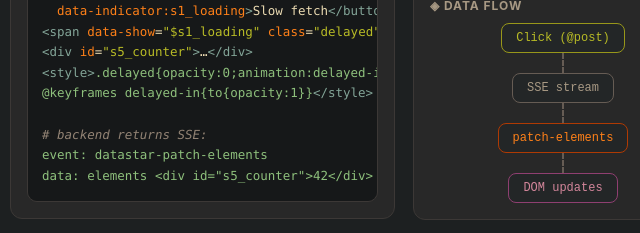
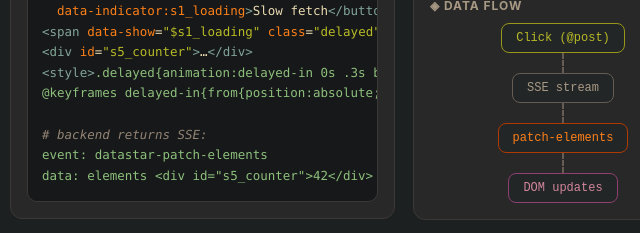
Before and after one commit to derekr/datastar-patterns, a plain HTML site: page index.html in a window 1280 px wide. Shown: the part 355-588 px from the top of the page, 539-1179 px from the left. Drawn offline with Linux system fonts and the light colour scheme.

Commit message:
step1: delayed spinner also defers layout, not just paint

```diff
--- a/index.html
+++ b/index.html
@@ -78,8 +78,8 @@
   .sig { font-family:ui-monospace, monospace; font-size:12px; color:var(--muted); }
   .live-chip { display:inline-block; background:rgba(184,187,38,.1); border:1px solid rgba(184,187,38,.5); color:var(--green); border-radius:99px; padding:0 8px; font-size:11px; font-style:normal; font-weight:400; margin-left:6px; vertical-align:middle; white-space:nowrap; font-family:ui-monospace, monospace; }
   .live-chip b { font-weight:700; }
-  .delayed { opacity:0; animation:delayed-in 0s .3s forwards; }
-  @keyframes delayed-in { to { opacity:1; } }
+  .delayed { animation:delayed-in 0s .3s backwards; }
+  @keyframes delayed-in { from { position:absolute; visibility:hidden; opacity:0; } }
   /* code tokens */
   .t-tag { color:var(--blue); } .t-attr { color:var(--orange); } .t-str { color:var(--green); }
   .t-kw { color:var(--purple); } .t-fn { color:var(--yellow); } .t-cm { color:var(--faint); font-style:italic; }
@@ -144,8 +144,8 @@
   <span class="t-attr">data-indicator:s1_loading</span><span class="t-tag">&gt;</span>Slow fetch<span class="t-tag">&lt;/button&gt;</span> <span class="live-chip" title="live $s1_loading">$s1_loading=<b data-text="$s1_loading ?? false"></b></span>
 <span class="t-tag">&lt;span</span> <span class="t-attr">data-show</span>=<span class="t-str">"$s1_loading"</span> <span class="t-attr">class</span>=<span class="t-str">"delayed"</span><span class="t-tag">&gt;</span>⏳ loading…<span class="t-tag">&lt;/span&gt;</span>
 <span class="t-tag">&lt;div</span> <span class="t-attr">id</span>=<span class="t-str">"s5_counter"</span><span class="t-tag">&gt;</span>…<span class="t-tag">&lt;/div&gt;</span>
-<span class="t-tag">&lt;style&gt;</span><span class="t-ev">.delayed{opacity:0;animation:delayed-in 0s .3s forwards}</span>
-<span class="t-ev">@keyframes delayed-in{to{opacity:1}}</span><span class="t-tag">&lt;/style&gt;</span>
+<span class="t-tag">&lt;style&gt;</span><span class="t-ev">.delayed{animation:delayed-in 0s .3s backwards}</span>
+<span class="t-ev">@keyframes delayed-in{from{position:absolute;visibility:hidden;opacity:0}}</span><span class="t-tag">&lt;/style&gt;</span>
 
 <span class="t-cm"># backend returns SSE:</span>
 <span class="t-ev">event: datastar-patch-elements</span>
```
